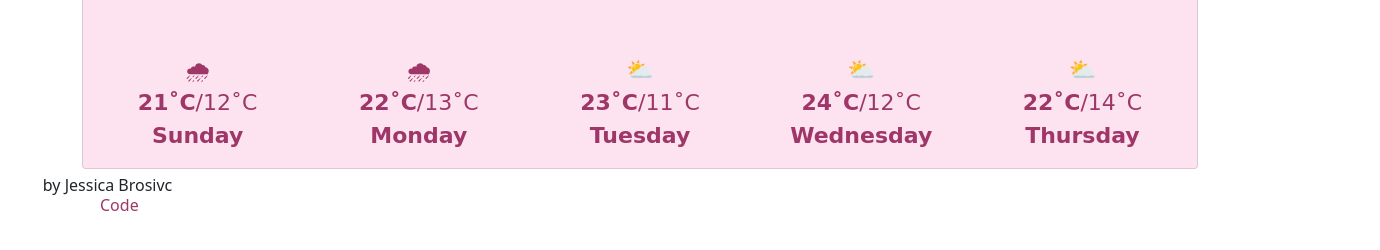
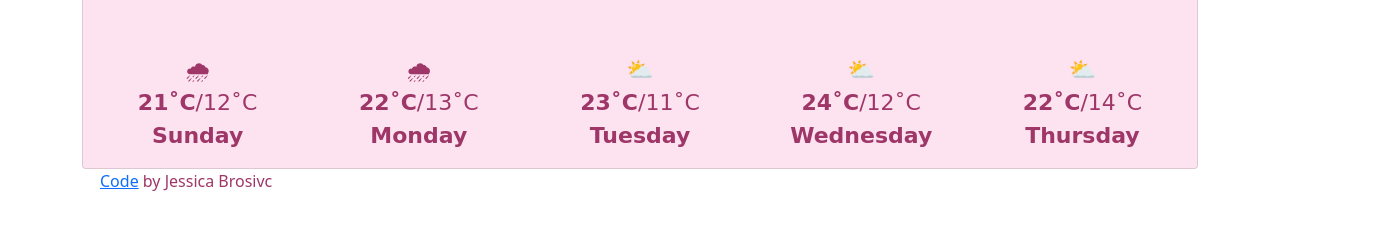
Before and after one commit to helketari/SheCodes-Plus-Final-Project, a plain HTML site: page index.html in a window 1280 px wide. Shown: the part 410-660 px from the top of the page, 1380 px wide, since content can reach past the window. Drawn offline with nearby package versions, Linux system fonts and the light colour scheme; a web font is replaced by a local one.

Commit message:
Updated GitHub link in HTML and CSS

```diff
--- a/index.html
+++ b/index.html
@@ -95,11 +95,12 @@
         </div>
       </div>
     </div>
-    <br>
+<div class="GitHub-link">
     <p>
         <a href="https://github.com/helketari/SheCodes-Plus-Final-Project" target="_blank"
             >Code</a> by Jessica Brosivc
     </p>
+</div>
     <script src="src/index.js"></script>
   </body>
 </html>
--- a/src/style.css
+++ b/src/style.css
@@ -77,7 +77,7 @@ button {
   font-weight: 700;
 }
 
-a {
+.GitHub-link {
   text-decoration: none;
   color: #9e3668;
   position: relative;
```
